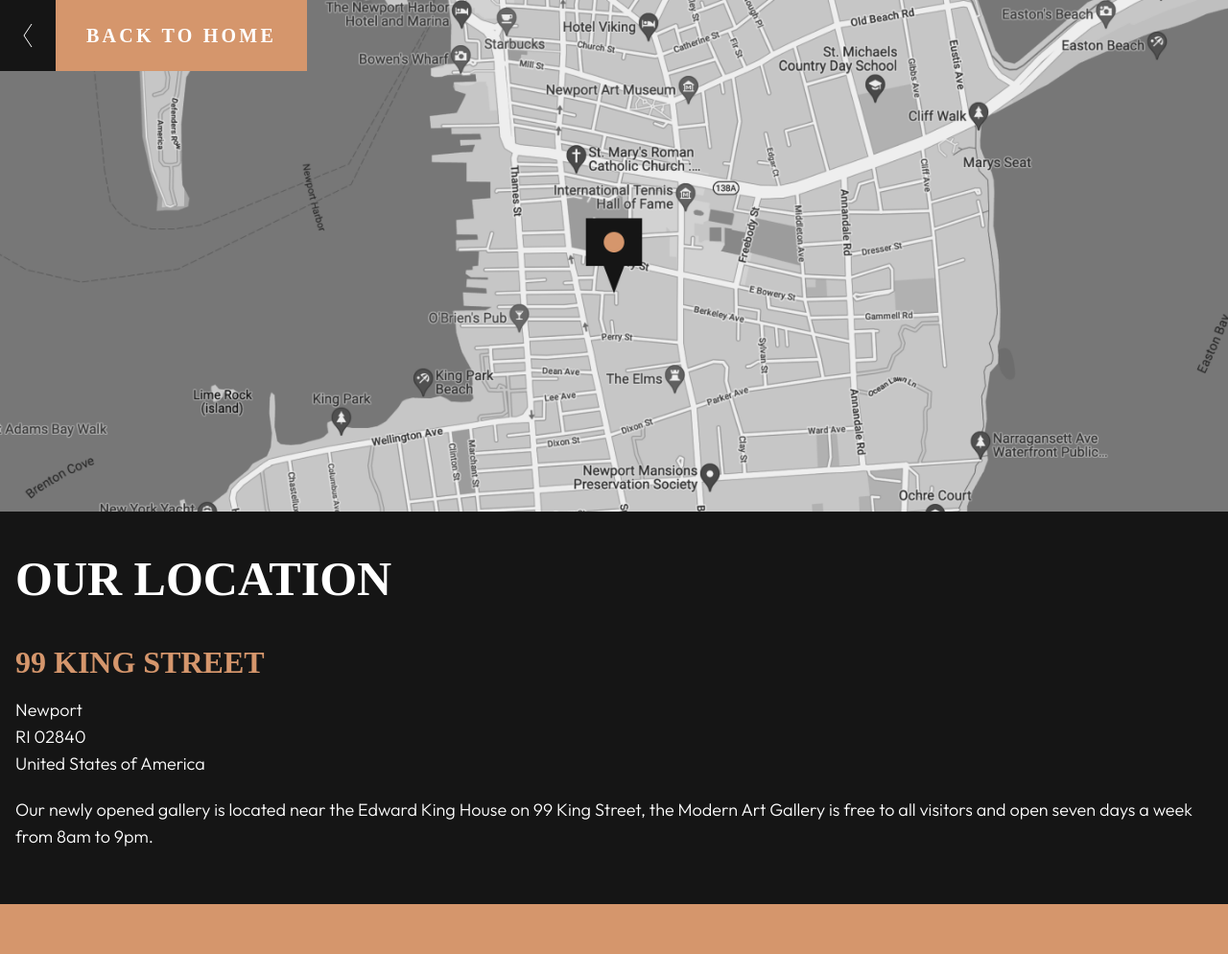
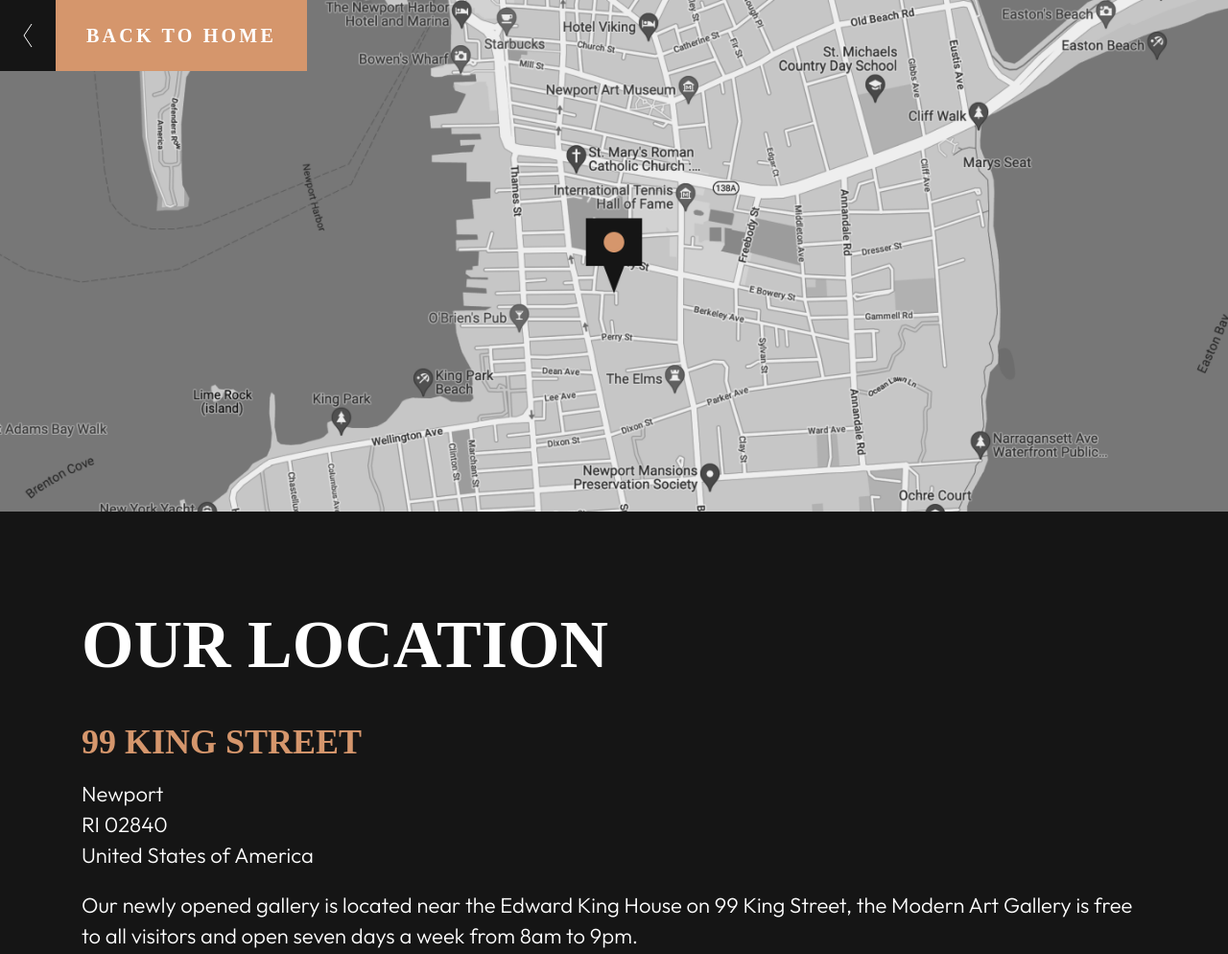
Before and after one commit to jruizsilva/proyecto-3-modern-art-gallery, a website built with Vite: page location.html in a window 1280 px wide. Shown: the top 994 px of the page at 96% size. Built offline with nearby package versions, Linux system fonts and the light colour scheme; a web font is replaced by a local one.

Commit message:
font size on desktop

```diff
--- a/location.html
+++ b/location.html
@@ -21,6 +21,7 @@
       </a>
       <img class="article__image" src="/map.png" alt="location image" />
       <article class="location__content">
+        <div class="container">
           <h2 class="location__title">OUR LOCATION</h2>
           <h3 class="location__subtitle">99 King Street</h3>
           <address class="location__address">
@@ -33,6 +34,7 @@
             King Street, the Modern Art Gallery is free to all visitors and open
             seven days a week from 8am to 9pm.
           </p>
+        </div>
       </article>
     </main>
 
--- a/sass/pages/_location.scss
+++ b/sass/pages/_location.scss
@@ -1,3 +1,5 @@
+@use "../abstracts/" as *;
+
 .location__button {
   position: absolute;
   left: 0;
@@ -5,7 +7,16 @@
 }
 .location__content {
   background-color: var(--clr-black);
-  padding: 48px 16px 56px 16px;
+  padding-top: 48px;
+  padding-bottom: 56px;
+  @include mq($tablet) {
+    padding-top: 88px;
+    padding-bottom: 80px;
+  }
+  @include mq($desktop) {
+    padding-top: 104px;
+    padding-bottom: 128px;
+  }
 }
 .location__title {
   font-weight: var(--fw-black);
@@ -15,6 +26,11 @@
   font-size: var(--fs-heading-s);
   line-height: 45px;
   margin-bottom: 48px;
+
+  @include mq($desktop) {
+    font-size: var(--fs-heading-l);
+    line-height: 70px;
+  }
 }
 .location__subtitle {
   font-weight: var(--fw-black);
@@ -24,6 +40,11 @@
   font-size: var(--fs-heading-xs);
   line-height: 32px;
   margin-bottom: 20px;
+
+  @include mq($desktop) {
+    font-size: 36px;
+    line-height: 36px;
+  }
 }
 .location__address {
   margin-bottom: 20px;
@@ -34,4 +55,9 @@
   line-height: 28px;
   font-weight: var(--fw-light);
   font-style: normal;
+
+  @include mq($desktop) {
+    font-size: var(--fs-body-m);
+    line-height: 32px;
+  }
 }
```
Lines whose indentation alone changed are shown as unchanged.
